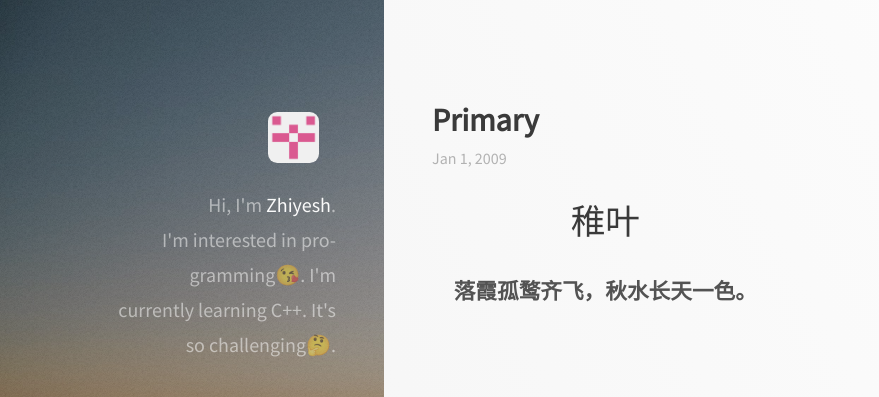
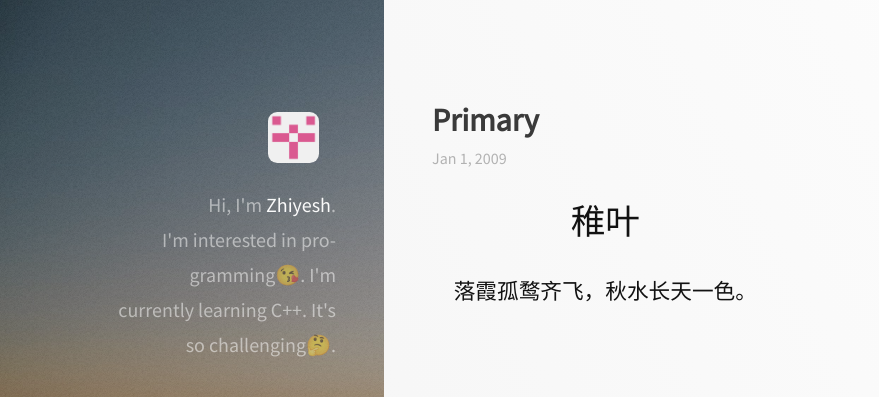
Before and after one commit to Zhiyelah/zhiyelah.github.io, a Jekyll site: the page built from _posts/2009-01-01-Primary.md, in a window 1280 px wide. Shown: the top 397 px of the page, without its empty margins (0-879 px from the left). Built offline with Jekyll 4.4.1, drawn with Linux system fonts in a browser that asks for light colours; nearby versions of some CDN libraries.

Commit message:
Update main.css

```diff
--- a/css/main.css
+++ b/css/main.css
@@ -2634,7 +2634,8 @@
 		}
 
 		#main > article > section > h1, #main > article > section > h2, #main > article > section > h3, #main > article > section > h4, #main > article > section > h5, #main > article > section > h6 {
-			font-weight: 600;
+			color: #121212;
+			font-weight: 500;
 			padding-bottom: 0.8em;
 		}
 
```
